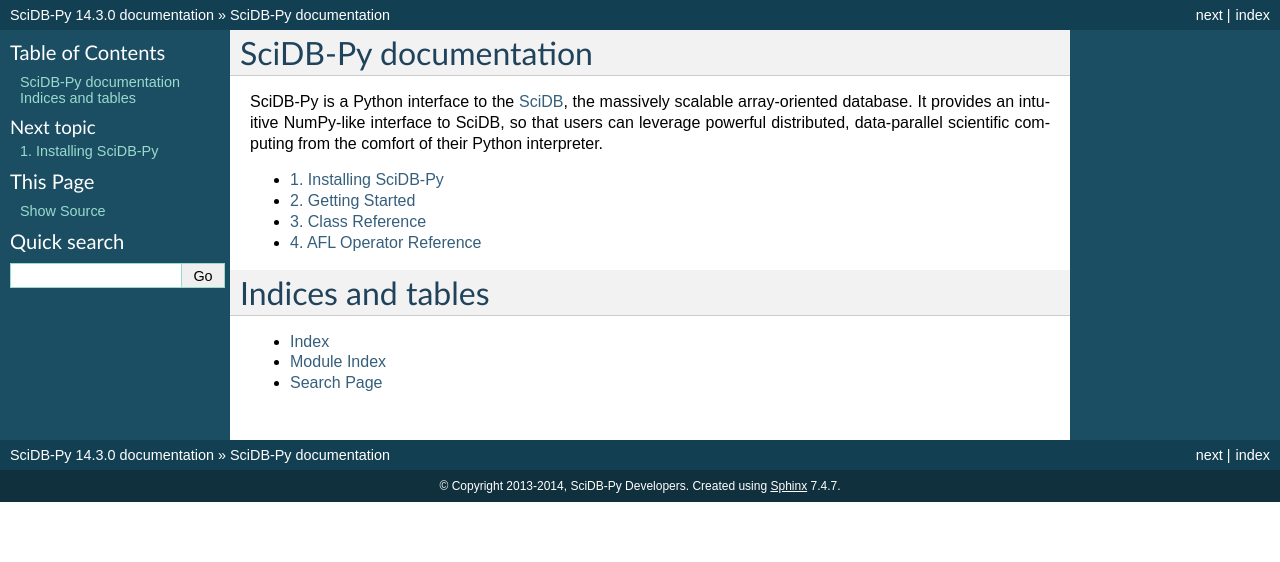
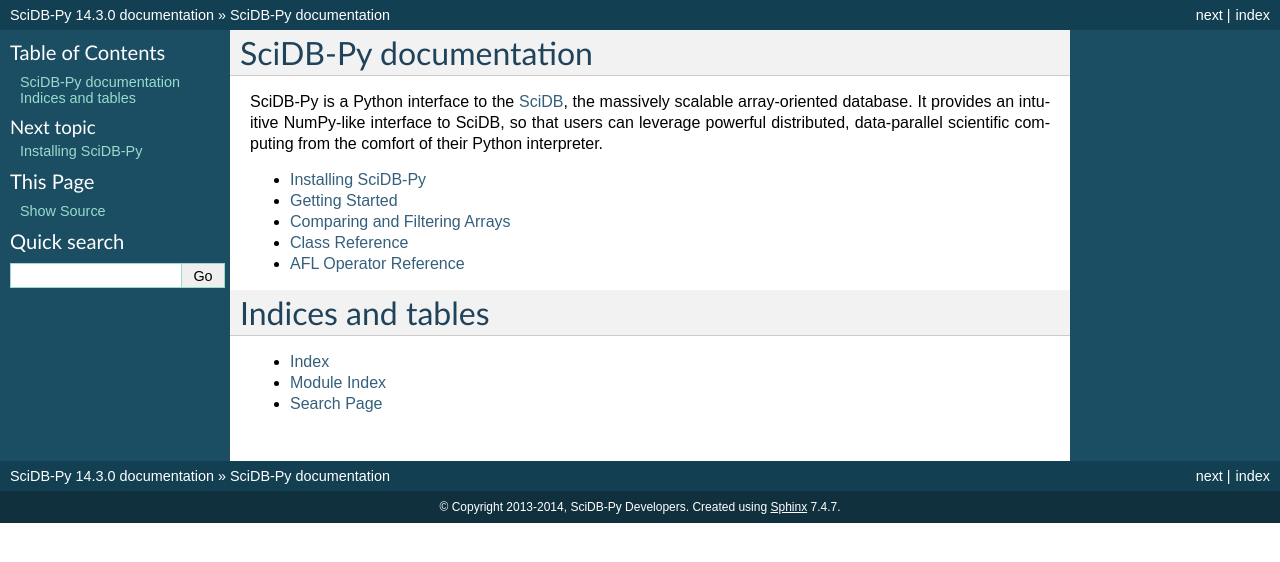
Before and after one commit to rvernica/SciDB-Py, a Sphinx documentation site: the page built from doc/index.rst, in a window 1280 px wide. Shown: the top 562 px of the page. Built offline with Sphinx 7.4.7, drawn with Linux system fonts in a browser that asks for light colours; formulas are drawn with MathJax 3.

Commit message:
Update docs TOC

```diff
--- a/doc/comparison_and_filtering.rst
+++ b/doc/comparison_and_filtering.rst
@@ -1,5 +1,7 @@
-Comparison and Filtering
-========================
+.. _comparison_and_filtering:
+
+Comparing and Filtering Arrays
+==============================
 
 SciDB-Py provides support for comparing and filtering
 SciDB arrays, using NumPy-like syntax.
--- a/doc/index.rst
+++ b/doc/index.rst
@@ -12,11 +12,11 @@
 
 
 .. toctree::
-   :numbered:
    :maxdepth: 1
 
    install
    tutorial
+   comparison_and_filtering
    Class Reference <classes.rst>
    AFL Operator Reference <afl.rst>
 
```
